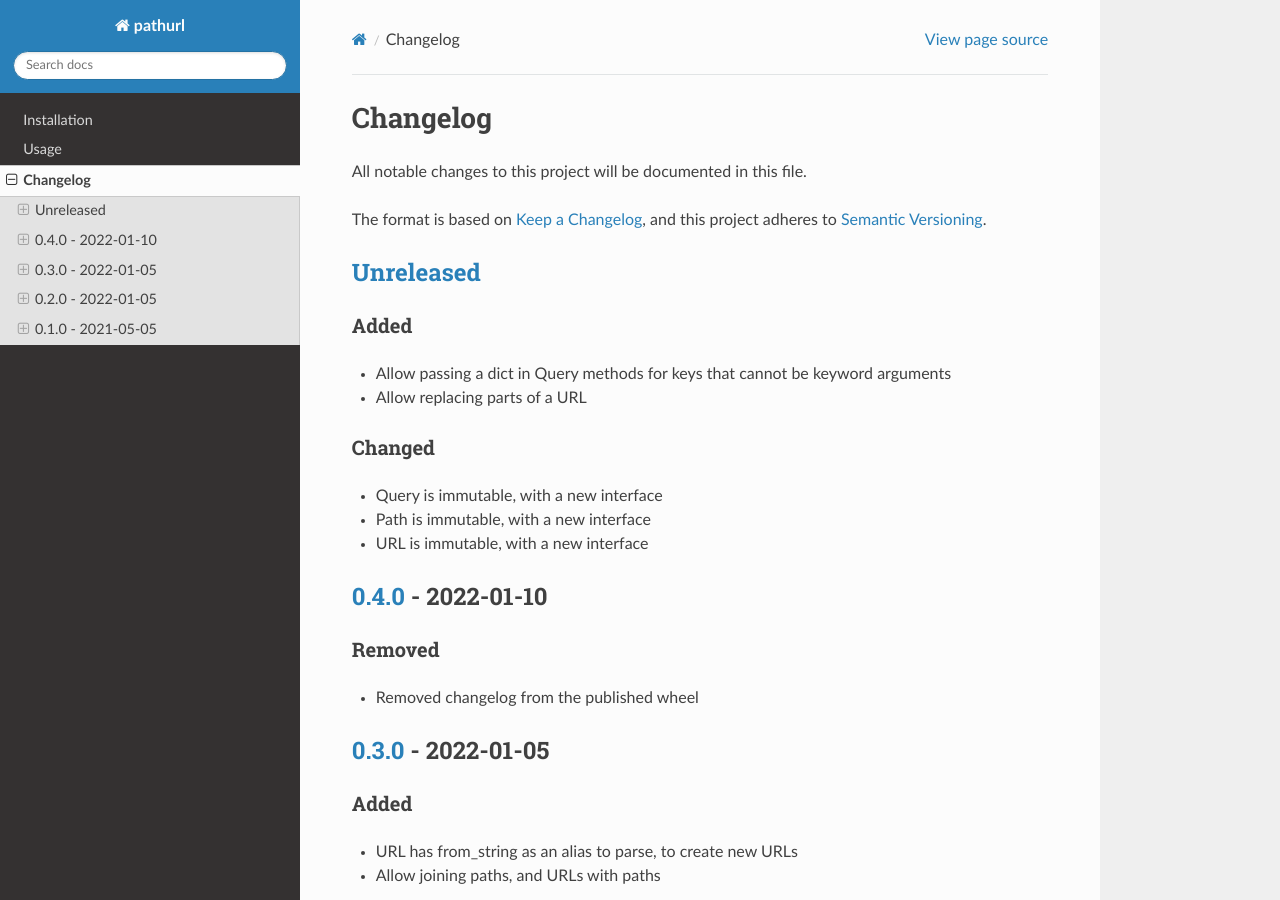
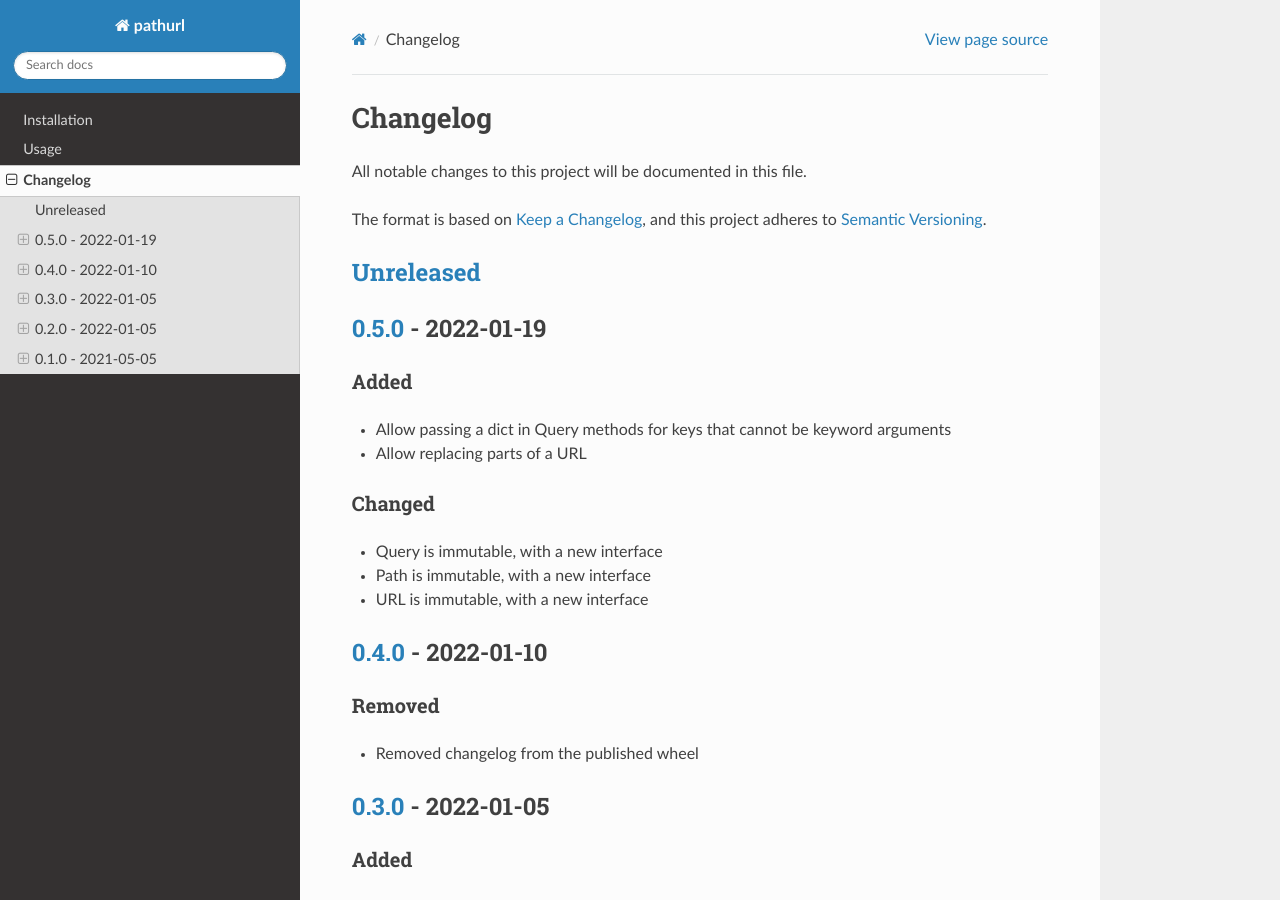
Before and after one commit to spapanik/pathurl, a Sphinx documentation site: the page built from docs/source/changelog.rst, in a window 1280 px wide and 900 px high. Built offline with Sphinx 7.4.7 and the Read the Docs theme 2.0.0, drawn with Linux system fonts in a browser that asks for light colours.

Commit message:
Bump version

```diff
--- a/CHANGELOG.rst
+++ b/CHANGELOG.rst
@@ -8,6 +8,9 @@ The format is based on `Keep a Changelog`_, and this project adheres to `Semanti
 
 `Unreleased`_
 -------------
+
+`0.5.0`_ - 2022-01-19
+---------------------
 
 Added
 ^^^^^
@@ -63,7 +66,8 @@ Added
 * Added a class for a URL
 
 
-.. _`unreleased`: https://github.com/spapanik/pathurl/compare/v0.4.0...main
+.. _`unreleased`: https://github.com/spapanik/pathurl/compare/v0.5.0...main
+.. _`0.5.0`: https://github.com/spapanik/pathurl/compare/v0.4.0...0.5.0
 .. _`0.4.0`: https://github.com/spapanik/pathurl/compare/v0.3.0...0.4.0
 .. _`0.3.0`: https://github.com/spapanik/pathurl/compare/v0.2.0...0.3.0
 .. _`0.2.0`: https://github.com/spapanik/pathurl/compare/v0.1.0...0.2.0
--- a/README.rst
+++ b/README.rst
@@ -34,7 +34,7 @@ The easiest way is to use `poetry`_ to manage your dependencies and add *pathurl
 .. code-block:: toml
 
     [tool.poetry.dependencies]
-    pathurl = "^0.4.0"
+    pathurl = "^0.5.0"
 
 Usage
 ^^^^^
--- a/docs/source/installation.rst
+++ b/docs/source/installation.rst
@@ -7,7 +7,7 @@ The easiest way is to use `poetry`_ to manage your dependencies and add *pathurl
 .. code-block:: toml
 
     [tool.poetry.dependencies]
-    pathurl = "^0.4.0"
+    pathurl = "^0.5.0"
 
 
 .. _poetry: https://python-poetry.org/
--- a/pyproject.toml
+++ b/pyproject.toml
@@ -26,7 +26,7 @@ testpaths = "tests"
 
 [tool.poetry]
 name = "pathurl"
-version = "0.4.0"
+version = "0.5.0"
 description = "url manipulation"
 authors = [
     "Stephanos Kuma <stephanos@kuma.ai>",
```
